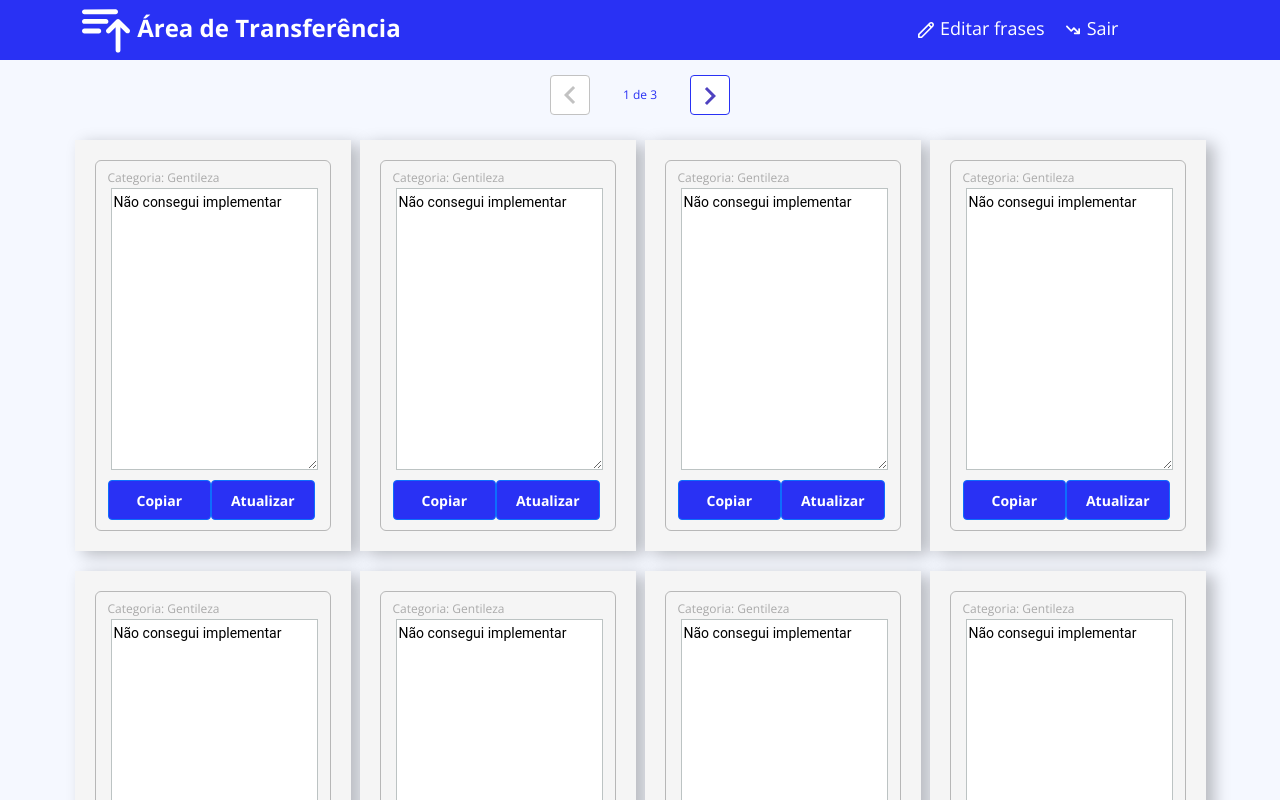
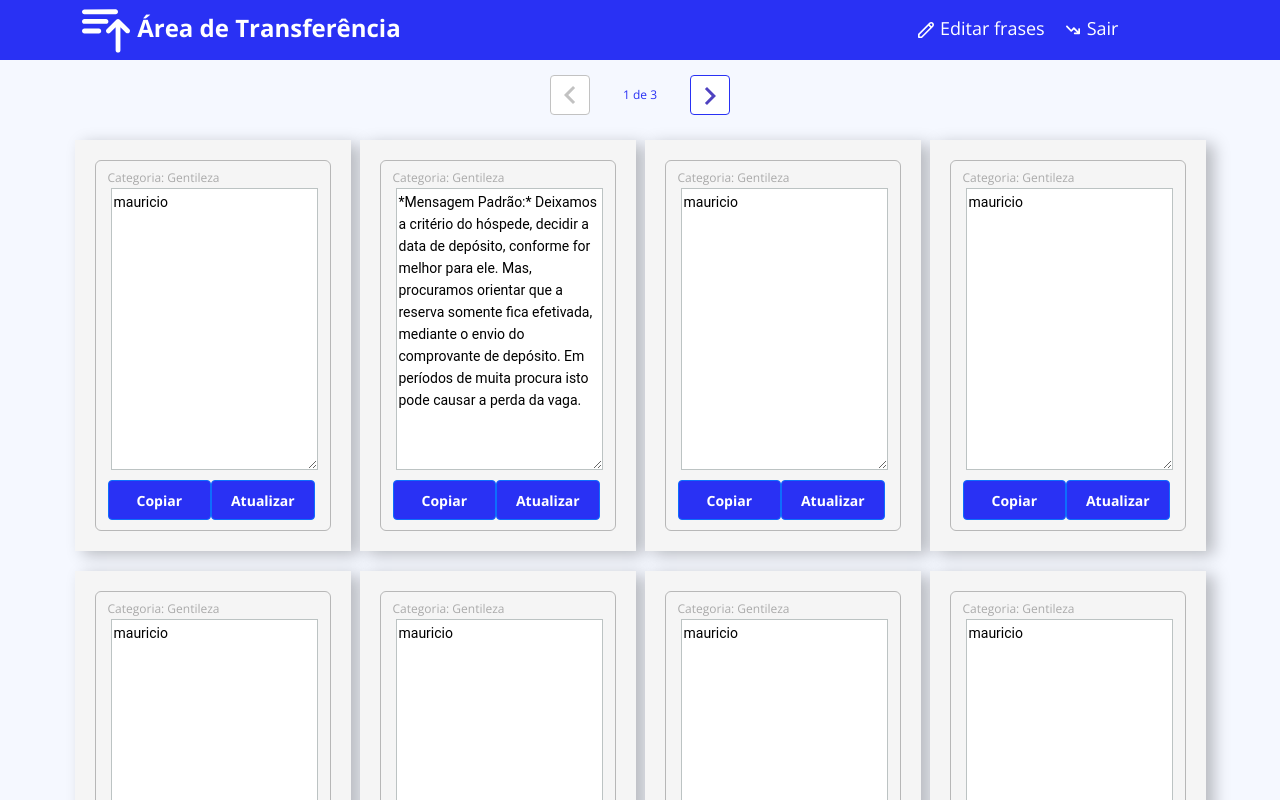
Before and after one commit to mauricioqvp/areadetransferencia, a React (Create React App) app in the folder front-web/: page / in a window 1280 px wide. Shown: the top 800 px of the page. Built offline with nearby package versions, Linux system fonts and the light colour scheme.

Commit message:
Correçao feita

```diff
--- a/front-web/src/assets/componets/CardText/index.tsx
+++ b/front-web/src/assets/componets/CardText/index.tsx
@@ -13,7 +13,7 @@ function CardText({ text }: Props) {
                     <div className="form-group transferArea-form-group">
                         <label htmlFor="email">Categoria: Gentileza</label>
                         <textarea name="message" className="texto" id="caixa-texto">
-                            Não consegui implementar
+                            { text }
                         </textarea>
                     </div>
                     <div className="transferArea-form-btn-container">
```
